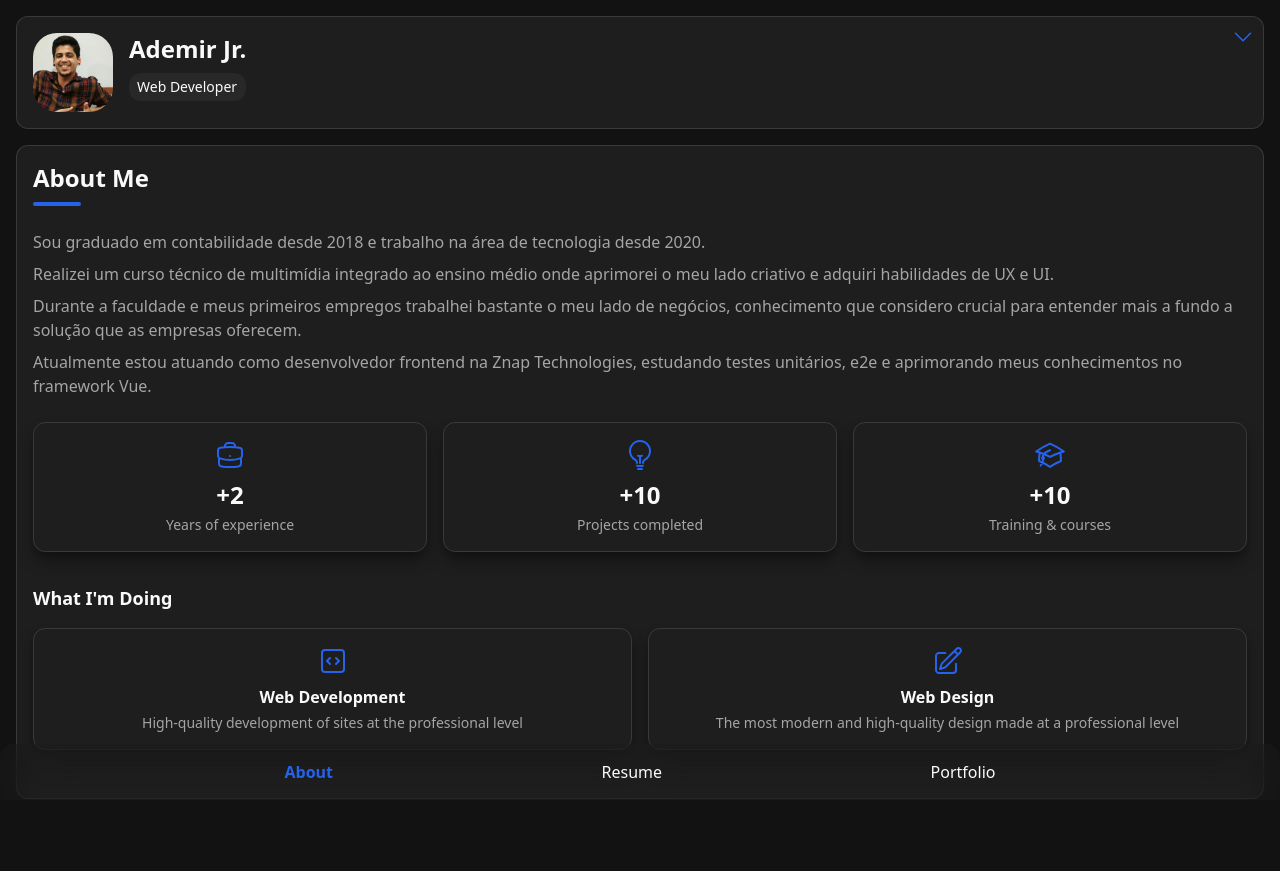
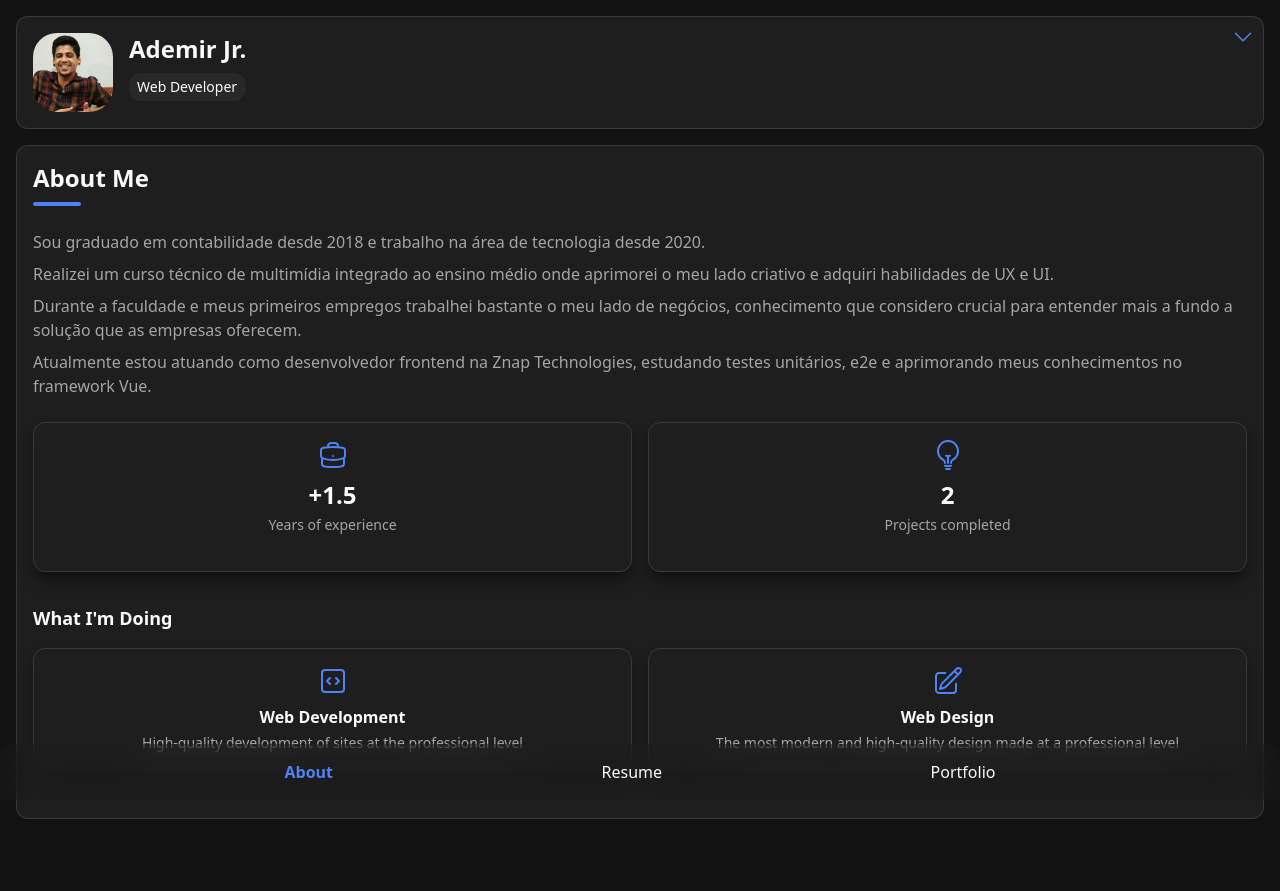
Before and after one commit to adejota/vite-portfolio, a Vue app: page / in a window 1280 px wide. Built offline with nearby package versions, Linux system fonts and the light colour scheme.

Commit message:
feature calcTime and projects length

```diff
--- a/src/views/Home.vue
+++ b/src/views/Home.vue
@@ -34,7 +34,7 @@
             <li v-for="headerListItem in headerListItems" :key="headerListItem.title"
               class="flex mb-4"
             >
-              <div class="w-8 h-8 mr-2 flex justify-center items-center border border-extra-low-white shadow-full-black shadow rounded-lg">
+              <div class="w-8 h-8 mr-2 flex justify-center items-center border border-extra-low-white shadow-lg shadow-full-black rounded-lg">
                 <icon
                   :name="headerListItem.icon"
                   :class="'w-4 h-4 text-primary'"
@@ -74,15 +74,16 @@
       <p class="text-mid-white mb-2">Durante a faculdade e meus primeiros empregos trabalhei bastante o meu lado de negócios, conhecimento que considero crucial para entender mais a fundo a solução que as empresas oferecem.</p>
       <p class="text-mid-white mb-6">Atualmente estou atuando como desenvolvedor frontend na Znap Technologies, estudando testes unitários, e2e e aprimorando meus conhecimentos no framework Vue.</p>
 
-      <div class="grid grid-cols-2 lg:grid-cols-3 gap-4 mt-4 mb-8">
+      <div class="grid grid-cols-2 lg:grid-cols-2 gap-4 mt-4 mb-8">
         <div v-for="aboutListItem in aboutListItems" :key="aboutListItem.title"
-          class="flex flex-col items-center w-full p-4 border border-extra-low-white shadow-lg rounded-xl shadow-full-black"
+          class="flex flex-col items-center w-full h-full p-4 border border-extra-low-white shadow-lg rounded-xl shadow-full-black"
+          style="min-height: 150px;"
         >
           <icon
             :name="aboutListItem.icon"
             :class="'w-8 h-8 text-primary mb-2'"
           />
-          <h4 class="text-2xl text-full-white font-bold">{{ aboutListItem.title }}</h4>
+          <h4 class="text-2xl text-full-white font-bold">{{ setAboutListItemTitle(aboutListItem) }}</h4>
           <p class="text-sm text-mid-white text-center mt-1">{{ aboutListItem.content }}</p>
         </div>
       </div>
@@ -200,6 +201,10 @@ export default {
     setChevronIcon() {
       return this.showHeaderListItem ? 'ChevronUp' : 'ChevronDown'
     },
+
+    yearsOfExperience() {
+      return '+2'
+    }
   },
 
   data() {
@@ -223,9 +228,9 @@ export default {
       ],
 
       aboutListItems: [
-        { title: '+2', content: 'Years of experience', icon: 'Briefcase' },
+        { title: '+2', content: 'Years of experience', icon: 'Briefcase', since: '03/15/2021' },
         { title: '+10', content: 'Projects completed', icon: 'LightBulb' },
-        { title: '+10', content: 'Training & courses', icon: 'AcademicCap' },
+        // { title: '+10', content: 'Training & courses', icon: 'AcademicCap' },
       ],
 
       doingListItems: [
@@ -289,9 +294,40 @@ export default {
       return this.showHeaderListItem = !this.showHeaderListItem
     },
 
+    setAboutListItemTitle(item) {
+      if (item.content === 'Years of experience') {
+        return this.calcTime(item.since)
+      }
+
+      if (item.content === 'Projects completed') {
+        return this.portfolioListItems.length
+      }
+
+      return item.title
+    },
+
+    calcTime(since) {
+      let sinceTime = new Date(since).getTime()
+      let ageDifMs = Date.now() - sinceTime
+      let ageDate = new Date(ageDifMs)
+
+      let year = ageDate.getUTCFullYear() - 1970
+      let month = ageDate.getMonth()
+      let total = parseFloat((year * 12 + month) / 12)
+
+      return `+${total}`
+    },
+
     getImageUrl(name) {
       return new URL(`../assets/images/${name}.png`, import.meta.url).href
     },
   }
 }
 </script>
+
+<style>
+
+.test {
+  color: #4e83f5
+}
+</style>
--- a/tailwind.config.cjs
+++ b/tailwind.config.cjs
@@ -17,7 +17,8 @@ module.exports = {
     },
     colors: {
       white: colors.white,
-      'primary': '#2563EB',
+      'primary': '#4e83f5',
+      'primary-mid-dark': '#2563EB',
       'primary-dark': '#0F48C2',
       'full-black': '#121212',
       'mid-black': '#1E1E1F',
```
